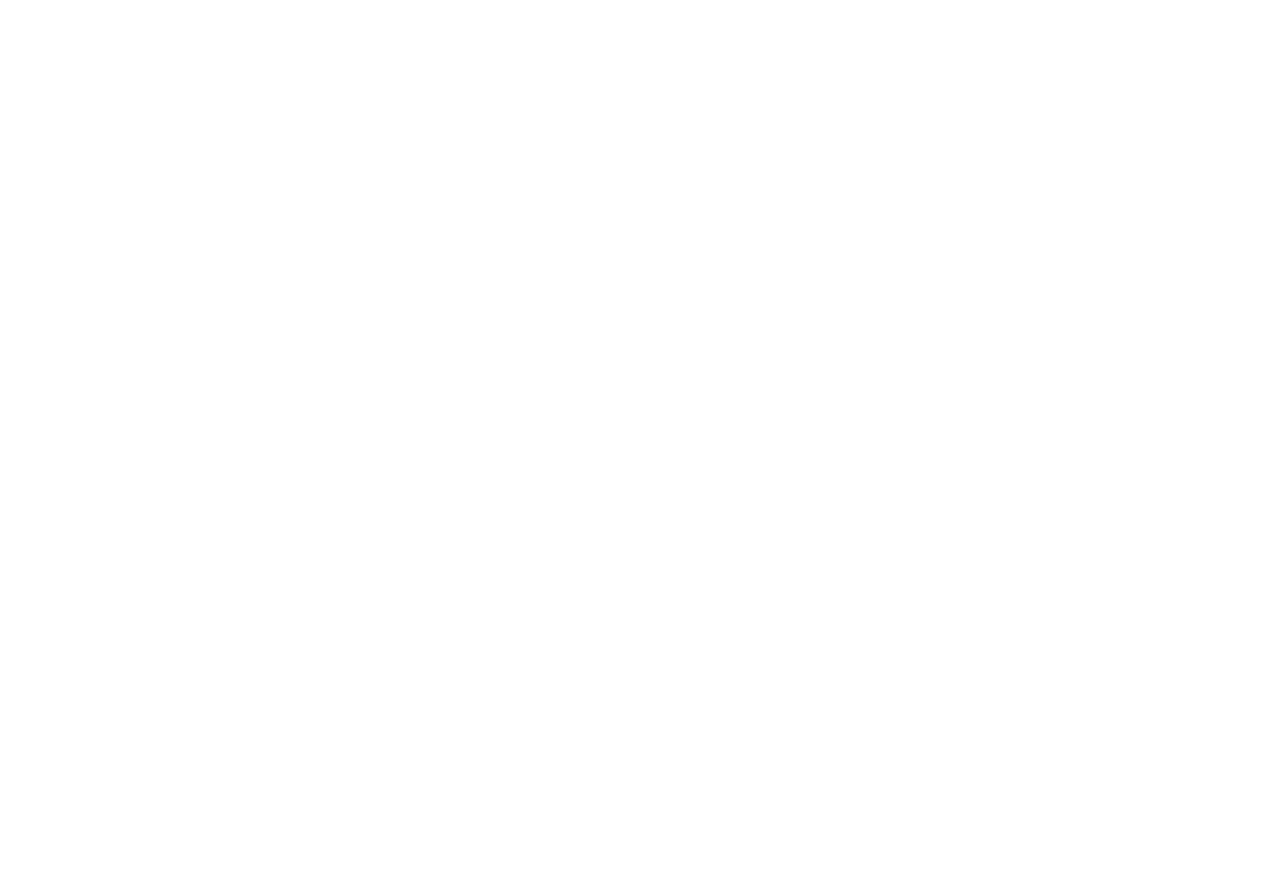
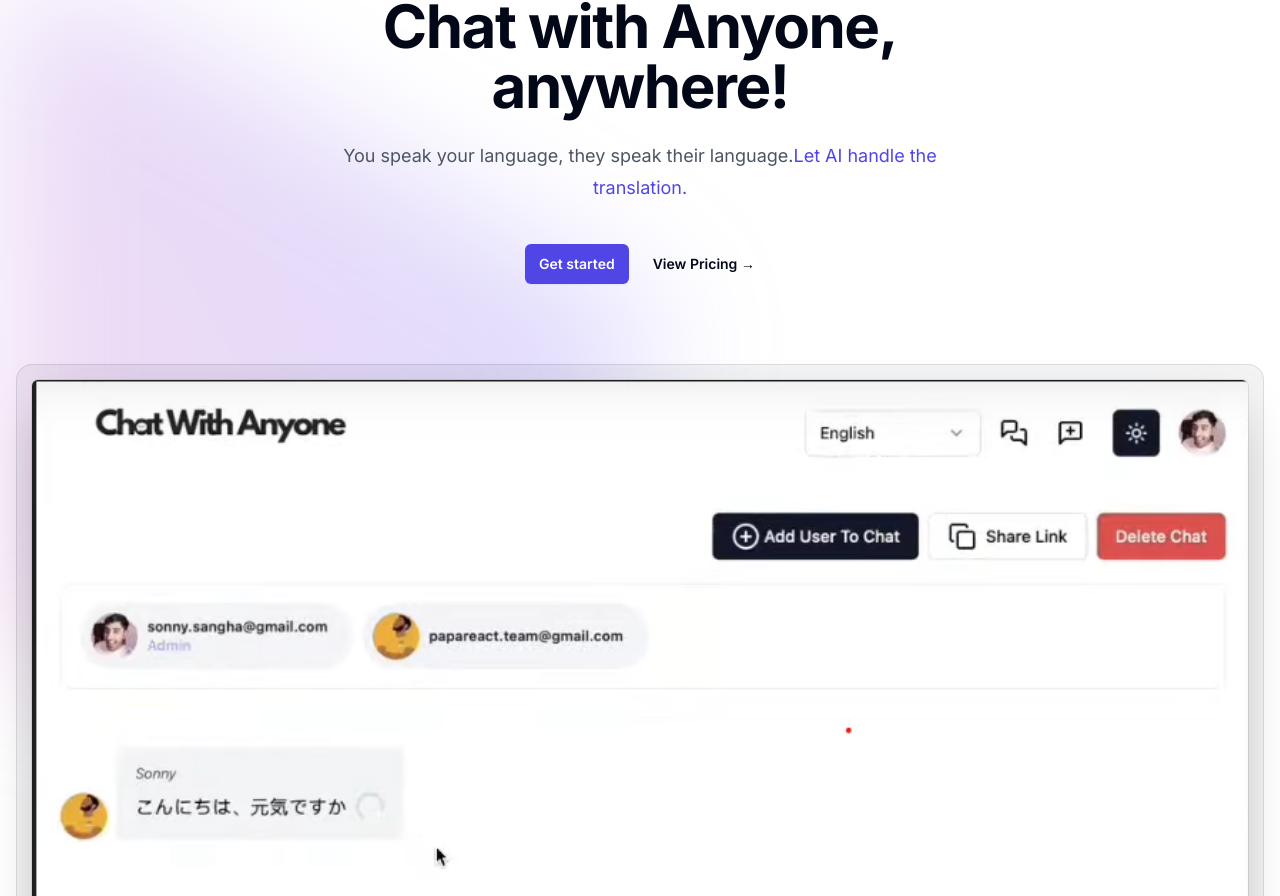
Before and after one commit to hasham25525/ChatWithAnyone, a Next.js app: page / in a window 1280 px wide. Shown: the part 204-1100 px from the top of the page. Before the commit the page ends 800 px from the top, so only its background shows below. Built offline with nearby package versions, Linux system fonts and the light colour scheme; no server answers.

Commit message:
home page designing

```diff
--- a/app/page.tsx
+++ b/app/page.tsx
@@ -1,9 +1,67 @@
+import Image from "next/image";
+import Link from "next/link";
+import DemoGif from "../images/landingPage/demo.png"
 
 export default function Home() {
   return (
     <main className="">
-      <h1>Saas build</h1>
+      <div className="relative isolate pt-10 dark:bg-slate-950">
+        <div
+          className="absolute inset-x-0 top-28 -z-10 transform-gpu overflow-hidden blur-3xl"
+          aria-hidden="true"
+        >
+          <div
+            className="relative left-[calc(50 % -11 rem)] aspect-[1155/678] w-[36.125rem]
+-translate-x-1/2 rotate-[30deg] bg-gradient-to-tr from-[#ff80b5] to-[#9089fc] opacity-30 sm: left-[calc(50%-30 rem)] sm:w-[72.1875rem]"
+            style={{
+              clipPath:
+                "polygon (74.1% 44.1%, 100% 61.6%, 97.5% 26.9%, 85.5% 0.1%, 80.7% 2%, 72.5% 32.5%, 60.2% 62.4%, 52.4% 68.1%, 47.5% 58.3%, 45.2% 34.5%, 27.5% 76.7%, 0.1% 64.9%, 17.9% 100%, 27.6% 76.8%, 76.1% 97.7%, 74.1% 44.1%)",
+            }}
+          />
+        </div>
 
+        <div className="py-12 sm:py-20 lg:pb-40">
+          <div className="mx-auto max-w-7xl px-6 lg:px-8">
+            <div className="mx-auto max-w-2xl text-center">
+              <h1 className="text-4xl font-bold tracking-tight sm:text-6xl">
+                Chat with Anyone, anywhere!
+              </h1>
+              <p className="mt-6 text-lg leading-8 text-gray-600 dark:text-gray-300">
+                You speak your language, they speak their language.{""}
+                <span className="text-indigo-600 dark:text-indigo-500">
+                  Let AI handle the translation.
+                </span>
+              </p>
+              <div className="mt-10 flex items-center justify-center gap-x-6">
+                <Link
+                  href="/chat"
+                  className="rounded-md bg-indigo-600 px-3.5 py-2.5 text-sm font-semibold text-white dark:text-white shadow-sm hover:bg-indigo-500 focus-visible:outline focus-visible:outline-2 focus-visible:outline-offset-2 focus-visible:outline-indigo-600"
+                >
+                  Get started
+                </Link>
+                <Link
+                  href="/pricing"
+                  className="text-sm font-semibold leading-6 Otext-gray-900 dark:text-gray-300"
+                >
+                  View Pricing <span aria-hidden="true">→</span>
+                </Link>
+              </div>
+            </div>
+            <div className="mt-16 flow-root sm:mt-24">
+              <div className="-m-2 rounded-xl bg-gray-900/5 p-2 ring-1 ring-inset ring-gray-900/10 lg:-m-4 lg:rounded-2xl lg:p-4">
+                <Image
+                unoptimized
+                  src={DemoGif}
+                  alt="App screenshot"
+                  width={2432}
+                  height={1442}
+                  className="rounded-md shadow-2xl ring-1 ring-gray-900/10"
+                />
+              </div>
+            </div>
+          </div>
+        </div>
+      </div>
     </main>
-  )
+  );
 }
--- a/components/CreateChatButton.tsx
+++ b/components/CreateChatButton.tsx
@@ -1,3 +1,5 @@
+"use client"
+
 import React from "react";
 import { Button } from "./ui/button";
 import { MessageSquarePlusIcon } from "lucide-react";
--- a/components/Header.tsx
+++ b/components/Header.tsx
@@ -12,8 +12,8 @@ async function Header() {
 
 
   return (
-    <header className="sticky top-0 z-50 bg-white dark:bg-slate-950">
-      <nav className="flex flex-col sm:flex-row items-center p-5 pl-2 bg-white dark:bg-slate-900 max-w-7xl mx-auto">
+    <header className="sticky top-0 z-50  bg-white dark:bg-transparent dark:backdrop-brightness-50 dark:backdrop-blur-md">
+      <nav className="flex flex-col sm:flex-row items-center p-5 pl-2 max-w-7xl mx-auto ">
         <Logo />
         <div className="flex-1 flex items-center justify-end space-x-4">
           {/* language */}
--- a/components/Logo.tsx
+++ b/components/Logo.tsx
@@ -6,7 +6,7 @@ import Link from "next/link";
 const Logo = () => {
   return (
     <Link href="/" prefetch={false} className="overflow-hidden">
-      <div className="flex items-center w-72 h-14 ">
+      <div className="flex items-center w-72 h-10 ">
         <AspectRatio
           ratio={16 / 9}
           className="flex items-center justify-center"
```
Also changed, not shown: images/landingPage/demo.png (added), images/logos/black.svg.
